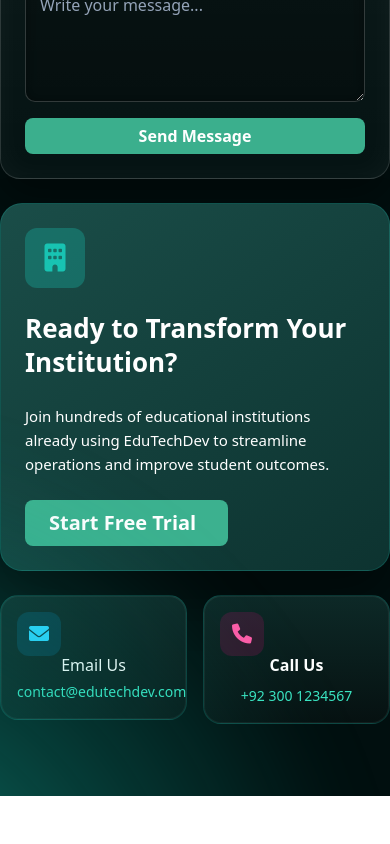
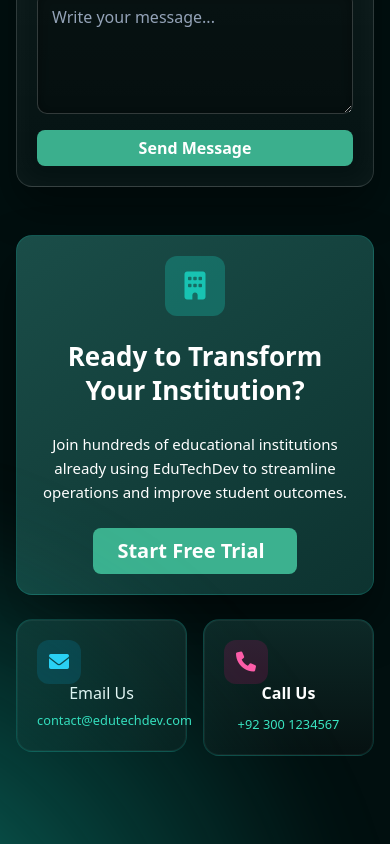
Before and after one commit to JMMAwais/TechDev, an Angular app: page /hero in a window 390 px wide. Shown: the part 6396-7240 px from the top of the page. Before the commit the page ends 7192 px from the top, so only its background shows below. Built offline with nearby package versions, Linux system fonts and the light colour scheme.

Commit message:
added card responsiveness

```diff
--- a/src/app/Landing/contact/contact.component.css
+++ b/src/app/Landing/contact/contact.component.css
@@ -242,6 +242,10 @@
   font-size: 12px;
   color: rgba(255,255,255,0.6);
 }
+.info-card,
+.glass-card {
+  border-radius: 16px;
+}
 /* ===== Mobile ===== */
 @media (max-width: 768px) {
   .contact-section {
@@ -256,4 +260,26 @@
     line-height: 1.6;
     max-width: 90%;
   }
+   .row.g-4 {
+    row-gap: 1.5rem;
+  }
+   .info-card {
+    text-align: center;
+  }
+    .icon-box {
+    margin-left: auto;
+    margin-right: auto;
+  }
+   .mini-link {
+    font-size: 0.8rem;
+
+  }
+    .glass-card,
+  .info-card {
+    padding: 1.25rem !important;
+  }
+   .icon-box {
+    width: 52px;
+    height: 52px;
+  }
 }
--- a/src/app/Landing/contact/contact.component.html
+++ b/src/app/Landing/contact/contact.component.html
@@ -11,7 +11,7 @@
       </p>
     </div>
 
-    <div class="row g-4">
+    <div class="row g-4 p-3">
       <!-- Form -->
       <div class="col-lg-7">
         <div class="glass-card p-4 h-100">
```
